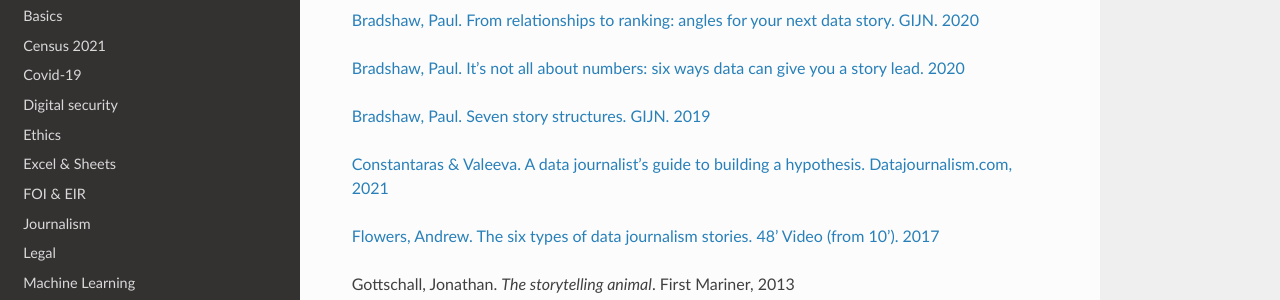
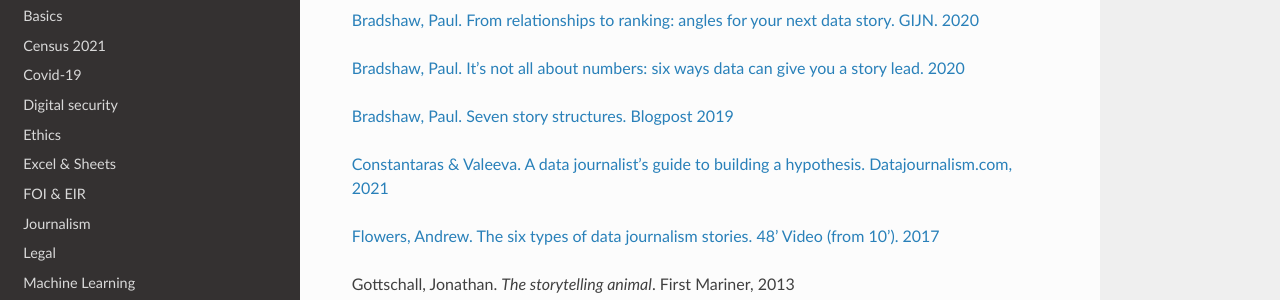
Before and after one commit to aodhanlutetiae/dj_reading, a Sphinx documentation site: the page built from docs/source/index.rst, in a window 1280 px wide and 900 px high, scrolled down 18784 px. Shown: the part 151-451 px from the top of the window. Built offline with Sphinx 7.4.7 and the Read the Docs theme 2.0.0, drawn with Linux system fonts in a browser that asks for light colours.

Commit message:
add pb 7

```diff
--- a/docs/source/index.rst
+++ b/docs/source/index.rst
@@ -973,8 +973,8 @@ data story. GIJN.
 a story
 lead. 2020 <https://onlinejournalismblog.com/2020/02/05/its-not-all-about-numbers-6-ways-that-data-can-give-you-a-story-lead/>`__
 
-`Bradshaw, Paul. Seven story structures. GIJN.
-2019 <https://gijn.org/2019/07/22/get-crafty-7-story-structures-to-try-out-in-your-next-investigation>`__
+`Bradshaw, Paul. Seven story structures. Blogpost
+2019 <https://onlinejournalismblog.com/2020/08/11/here-are-the-7-types-of-stories-most-often-found-in-data/>`__
 
 `Constantaras & Valeeva. A data journalist's guide to building a hypothesis. Datajournalism.com, 2021 <https://datajournalism.com/read/longreads/hypothesis-data-journalism>`_
 
```
